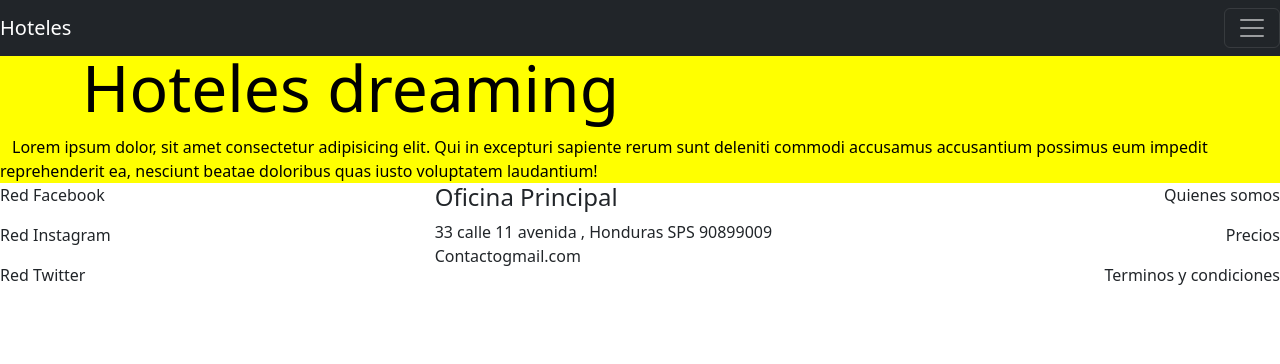
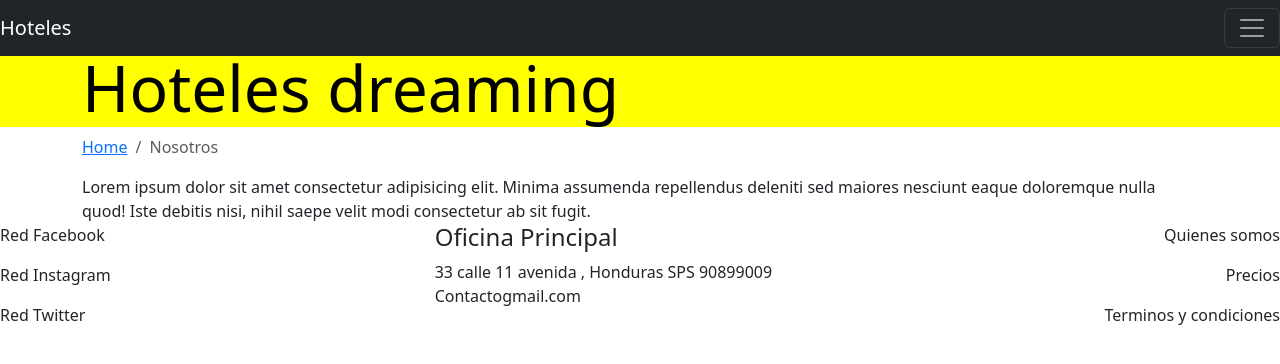
Before and after one commit to Wilmer007/module1, a website: page about.html in a window 1280 px wide. Drawn offline with nearby package versions, Linux system fonts and the light colour scheme.

Commit message:
feat: Figuras y actualizaciones

```diff
--- a/about.html
+++ b/about.html
@@ -18,8 +18,8 @@
 </button>
 <div class="collapse navbar-collapse" id="navbarSupportedContent">
     <ul class="navbar-nav mr-auto">
-        <li class="nav-item active"><a class="nav-link" href="#">Home</a></li>
-        <li class="nav-item"><a class="nav-link" href="#">Nosotros</a></li>
+        <li class="nav-item "><a class="nav-link" href="./index.html">Home</a></li>
+        <li class="nav-item active"><a class="nav-link" href="#">Nosotros</a></li>
         <li class="nav-item"><a class="nav-link" href="#">Precios</a></li>
         <li class="nav-item"><a class="nav-link" href="#">Términos y condiciones</a></li>
         <li class="nav-item"><a class="nav-link" href="#">Contacto</a></li>
@@ -30,12 +30,21 @@
         <div class="container">
             <h1 class="display-3">Hoteles dreaming</h1>
     </div>
-    <di class="container">
-        <span>
-            Lorem ipsum dolor, sit amet consectetur adipisicing elit. Qui in excepturi sapiente rerum sunt deleniti commodi accusamus accusantium possimus eum impedit reprehenderit ea, nesciunt beatae doloribus quas iusto voluptatem laudantium!
-        </span>
+    </div>
+    <div class="container">
+            <nav aria-label="breadcrumb">
+                <ol class="breadcrumb">
+                <li class="breadcrumb-item"><a href="./index.html">Home</a></li>
+                <li class="breadcrumb-item active" aria-current ="page">Nosotros</li>
+             </ol>
+            </nav>
+            <span>
+            Lorem ipsum dolor sit amet consectetur adipisicing elit. Minima assumenda
+            repellendus deleniti sed maiores nesciunt eaque
+            doloremque nulla quod! Iste debitis nisi, nihil saepe velit modi consectetur ab sit fugit.
+            </span>
 
-    </div>
+        </div>
 
     <footer>
     	<div class="row">
--- a/css/main.css
+++ b/css/main.css
@@ -24,3 +24,7 @@
 	flex: 1 150px;
 	padding: 2px 5px 2px 5px;
 }
+
+.footer-address-icon {
+	padding-right: 15px;
+}
--- a/package.json
+++ b/package.json
@@ -23,6 +23,7 @@
   "dependencies": {
     "bootstrap": "^5.3.6",
     "jquery": "^3.7.1",
+    "open-iconic": "^1.1.1",
     "popper.js": "^1.16.1"
   }
 }
```
Also changed, not shown: index.html (+22 -8 lines).
